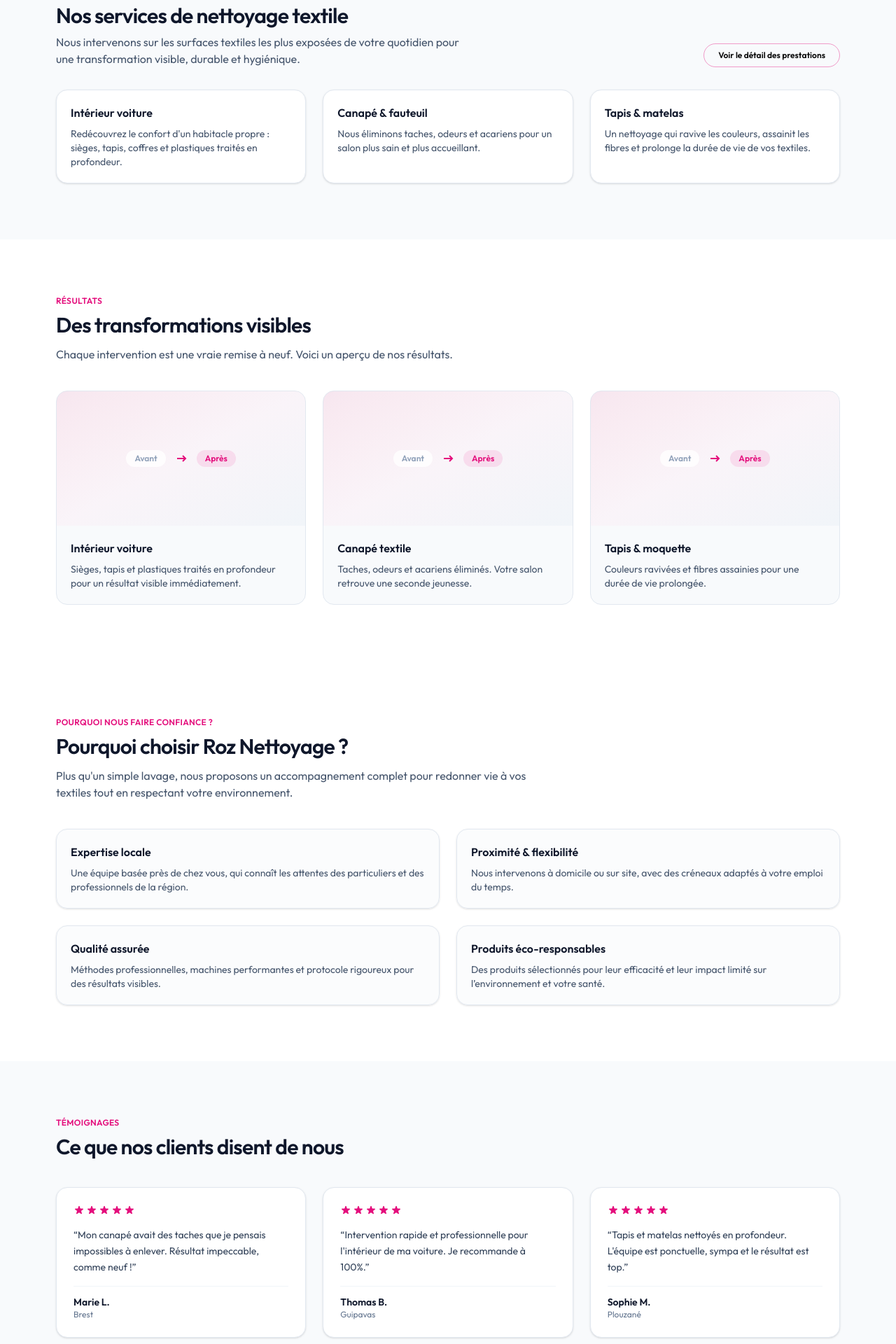
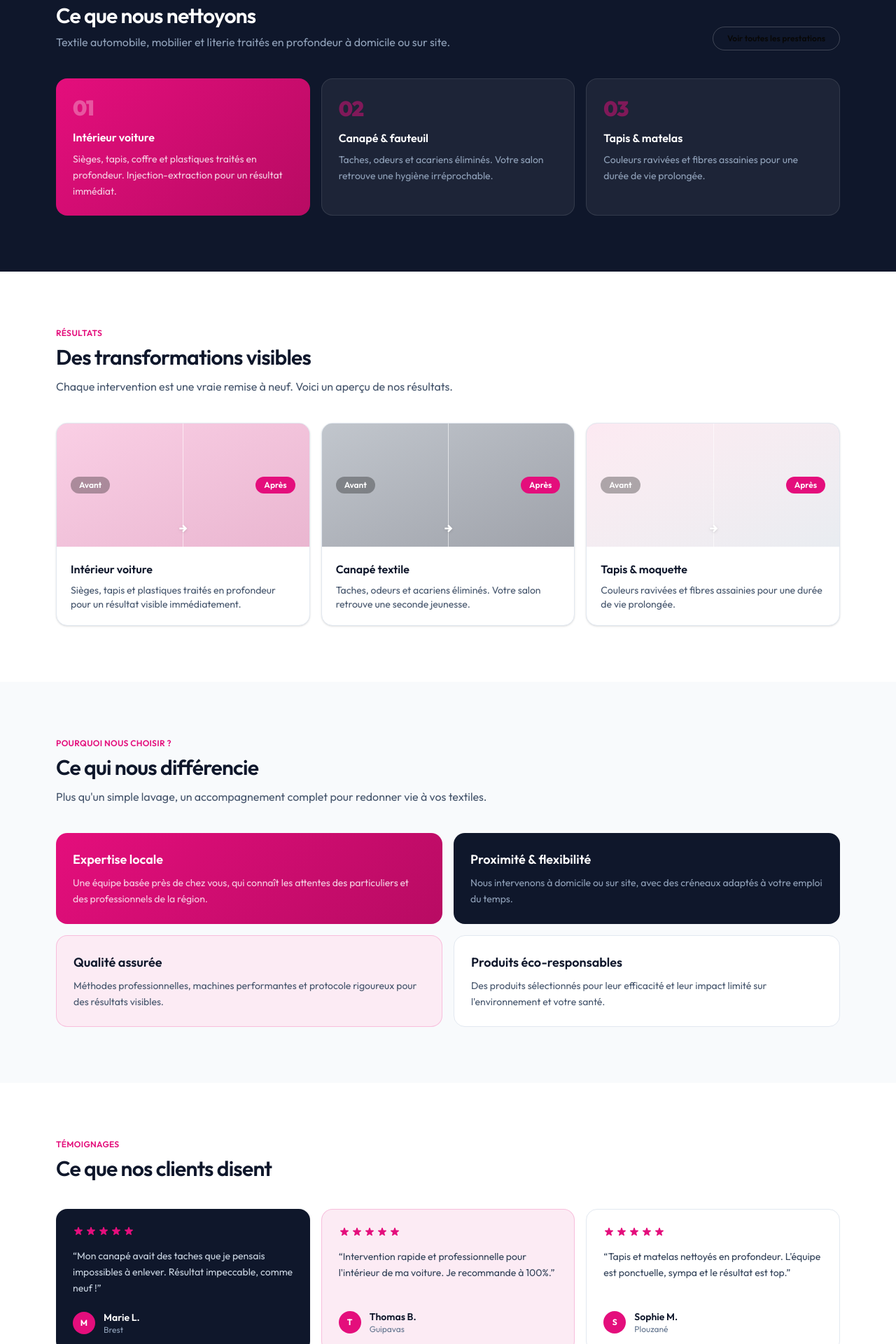
Before and after one commit to VictorQuilgars/2026_FULLSTACK_Quilgars_Victor, a Next.js app in the folder client/: page / in a window 1280 px wide. Shown: the part 840-2760 px from the top of the page at 70% size. Built offline with nearby package versions, Linux system fonts and the light colour scheme.

Commit message:
(ui): add better contrasts

```diff
--- a/client/components/marketing/before-after.tsx
+++ b/client/components/marketing/before-after.tsx
@@ -1,22 +1,25 @@
-export function BeforeAfter() {
 const transformations = [
   {
     title: "Intérieur voiture",
     description:
       "Sièges, tapis et plastiques traités en profondeur pour un résultat visible immédiatement.",
+    accentBg: "from-rose-primary/20 to-rose-strong/30",
   },
   {
     title: "Canapé textile",
     description:
       "Taches, odeurs et acariens éliminés. Votre salon retrouve une seconde jeunesse.",
+    accentBg: "from-slate-700/30 to-slate-900/40",
   },
   {
     title: "Tapis & moquette",
     description:
       "Couleurs ravivées et fibres assainies pour une durée de vie prolongée.",
+    accentBg: "from-rose-primary/10 to-slate-400/20",
   },
 ];
 
+export function BeforeAfter() {
   return (
     <section className="bg-white">
       <div className="mx-auto max-w-6xl px-4 py-16 md:py-20">
@@ -33,34 +36,36 @@
           </p>
         </header>
 
-        <div className="mt-10 grid gap-6 md:grid-cols-3">
+        <div className="mt-10 grid gap-4 md:grid-cols-3">
           {transformations.map((item) => (
             <article
               key={item.title}
-              className="group relative overflow-hidden rounded-2xl border border-slate-200 bg-slate-50"
+              className="group overflow-hidden rounded-2xl border border-slate-200 bg-white shadow-sm"
             >
-              {/* Placeholder for before/after images */}
-              <div className="relative h-48 bg-gradient-to-br from-rose-primary/10 via-rose-soft/40 to-slate-100">
-                <div className="absolute inset-0 flex items-center justify-center">
-                  <div className="flex items-center gap-3 text-sm text-slate-400">
-                    <span className="rounded-full bg-white/80 px-3 py-1 text-xs font-semibold">
+              {/* Placeholder avant/après */}
+              <div className={`relative h-44 bg-gradient-to-br ${item.accentBg}`}>
+                {/* Split line */}
+                <div className="absolute inset-y-0 left-1/2 w-px bg-white/60" />
+                <div className="absolute inset-0 flex items-center justify-between px-5">
+                  <span className="rounded-full bg-black/30 px-3 py-1 text-xs font-semibold text-white backdrop-blur-sm">
                     Avant
                   </span>
-                    <svg
-                      width="20"
-                      height="20"
-                      viewBox="0 0 20 20"
-                      fill="none"
-                      stroke="currentColor"
-                      strokeWidth="2"
-                      className="text-rose-primary"
-                    >
-                      <path d="M4 10h12M12 6l4 4-4 4" />
-                    </svg>
-                    <span className="rounded-full bg-rose-primary/10 px-3 py-1 text-xs font-semibold text-rose-primary">
+                  <span className="rounded-full bg-rose-primary px-3 py-1 text-xs font-semibold text-white">
                     Après
                   </span>
                 </div>
+                <div className="absolute bottom-3 left-1/2 -translate-x-1/2">
+                  <svg
+                    width="28"
+                    height="28"
+                    viewBox="0 0 24 24"
+                    fill="none"
+                    stroke="white"
+                    strokeWidth="2"
+                    className="drop-shadow"
+                  >
+                    <path d="M8 12h8M12 8l4 4-4 4" />
+                  </svg>
                 </div>
               </div>
               <div className="p-5">
--- a/client/components/marketing/services-overview.tsx
+++ b/client/components/marketing/services-overview.tsx
@@ -1,62 +1,79 @@
 import Link from "next/link";
 
-export function ServicesOverview() {
 const services = [
   {
     slug: "interieur-voiture",
+    number: "01",
     title: "Intérieur voiture",
     description:
-        "Redécouvrez le confort d'un habitacle propre : sièges, tapis, coffres et plastiques traités en profondeur.",
+      "Sièges, tapis, coffre et plastiques traités en profondeur. Injection-extraction pour un résultat immédiat.",
   },
   {
     slug: "canape-fauteuil",
+    number: "02",
     title: "Canapé & fauteuil",
     description:
-        "Nous éliminons taches, odeurs et acariens pour un salon plus sain et plus accueillant.",
+      "Taches, odeurs et acariens éliminés. Votre salon retrouve une hygiène irréprochable.",
   },
   {
     slug: "tapis-matelas",
+    number: "03",
     title: "Tapis & matelas",
     description:
-        "Un nettoyage qui ravive les couleurs, assainit les fibres et prolonge la durée de vie de vos textiles.",
+      "Couleurs ravivées et fibres assainies pour une durée de vie prolongée.",
   },
 ];
 
+export function ServicesOverview() {
   return (
-    <section className="bg-slate-50">
+    <section className="bg-slate-900">
       <div className="mx-auto max-w-6xl px-4 py-16 md:py-20">
         <header className="flex flex-col gap-4 md:flex-row md:items-end md:justify-between">
           <div>
             <p className="text-xs font-semibold uppercase tracking-wide text-rose-primary">
               Nos prestations
             </p>
-            <h2 className="mt-1 text-2xl font-semibold tracking-tight text-slate-900 md:text-3xl">
-              Nos services de nettoyage textile
+            <h2 className="mt-1 text-2xl font-semibold tracking-tight text-white md:text-3xl">
+              Ce que nous nettoyons
             </h2>
-            <p className="mt-2 max-w-xl text-sm text-slate-600 md:text-base">
-              Nous intervenons sur les surfaces textiles les plus exposées de
-              votre quotidien pour une transformation visible, durable et
-              hygiénique.
+            <p className="mt-2 max-w-xl text-sm text-slate-400 md:text-base">
+              Textile automobile, mobilier et literie traités en profondeur à
+              domicile ou sur site.
             </p>
           </div>
           <Link
             href="/particuliers"
-            className="mt-2 inline-flex items-center justify-center rounded-full border border-rose-primary/40 px-5 py-2 text-xs font-semibold text-rose-primary hover:bg-rose-gradient hover:text-white md:mt-0 transition"
+            className="inline-flex items-center justify-center rounded-full border border-white/20 px-5 py-2 text-xs font-semibold text-white transition hover:bg-white hover:text-slate-900 md:mt-0"
           >
-            Voir le détail des prestations
+            Voir toutes les prestations
           </Link>
         </header>
 
-        <div className="mt-8 grid gap-6 md:grid-cols-3">
-          {services.map((service) => (
+        <div className="mt-10 grid gap-4 md:grid-cols-3">
+          {services.map((service, i) => (
             <article
               key={service.slug}
-              className="flex flex-col rounded-2xl border border-slate-200 bg-white p-5 shadow-sm"
+              className={`flex flex-col rounded-2xl p-6 ${
+                i === 0
+                  ? "bg-rose-gradient"
+                  : "border border-white/10 bg-white/[0.06]"
+              }`}
             >
-              <h3 className="text-base font-semibold text-slate-900">
+              <span
+                className={`text-3xl font-black tracking-tighter ${
+                  i === 0 ? "text-white/30" : "text-rose-primary/50"
+                }`}
+              >
+                {service.number}
+              </span>
+              <h3 className="mt-3 text-base font-semibold text-white">
                 {service.title}
               </h3>
-              <p className="mt-2 text-xs text-slate-600 md:text-sm">
+              <p
+                className={`mt-2 flex-1 text-sm leading-relaxed ${
+                  i === 0 ? "text-white/80" : "text-slate-400"
+                }`}
+              >
                 {service.description}
               </p>
             </article>
--- a/client/components/marketing/testimonials.tsx
+++ b/client/components/marketing/testimonials.tsx
@@ -1,67 +1,83 @@
-export function Testimonials() {
 const reviews = [
   {
     name: "Marie L.",
     location: "Brest",
     text: "Mon canapé avait des taches que je pensais impossibles à enlever. Résultat impeccable, comme neuf !",
-      rating: 5,
+    style: "bg-slate-900",
+    textColor: "text-slate-300",
+    nameColor: "text-white",
+    locationColor: "text-slate-400",
+    starColor: "text-rose-primary",
   },
   {
     name: "Thomas B.",
     location: "Guipavas",
     text: "Intervention rapide et professionnelle pour l'intérieur de ma voiture. Je recommande à 100%.",
-      rating: 5,
+    style: "bg-rose-soft border border-rose-primary/20",
+    textColor: "text-slate-700",
+    nameColor: "text-slate-900",
+    locationColor: "text-slate-500",
+    starColor: "text-rose-primary",
   },
   {
     name: "Sophie M.",
     location: "Plouzané",
     text: "Tapis et matelas nettoyés en profondeur. L'équipe est ponctuelle, sympa et le résultat est top.",
-      rating: 5,
+    style: "bg-white border border-slate-200",
+    textColor: "text-slate-700",
+    nameColor: "text-slate-900",
+    locationColor: "text-slate-500",
+    starColor: "text-rose-primary",
   },
 ];
 
+const StarIcon = () => (
+  <svg width="16" height="16" viewBox="0 0 20 20" fill="currentColor">
+    <path d="M9.049 2.927c.3-.921 1.603-.921 1.902 0l1.07 3.292a1 1 0 00.95.69h3.462c.969 0 1.371 1.24.588 1.81l-2.8 2.034a1 1 0 00-.364 1.118l1.07 3.292c.3.921-.755 1.688-1.54 1.118l-2.8-2.034a1 1 0 00-1.175 0l-2.8 2.034c-.784.57-1.838-.197-1.539-1.118l1.07-3.292a1 1 0 00-.364-1.118L2.98 8.72c-.783-.57-.38-1.81.588-1.81h3.461a1 1 0 00.951-.69l1.07-3.292z" />
+  </svg>
+);
+
+export function Testimonials() {
   return (
-    <section className="bg-slate-50">
+    <section className="bg-white">
       <div className="mx-auto max-w-6xl px-4 py-16 md:py-20">
         <header className="max-w-2xl">
           <p className="text-xs font-semibold uppercase tracking-wide text-rose-primary">
             Témoignages
           </p>
           <h2 className="mt-2 text-2xl font-semibold tracking-tight text-slate-900 md:text-3xl">
-            Ce que nos clients disent de nous
+            Ce que nos clients disent
           </h2>
         </header>
 
-        <div className="mt-10 grid gap-6 md:grid-cols-3">
+        <div className="mt-10 grid gap-4 md:grid-cols-3">
           {reviews.map((review) => (
             <article
               key={review.name}
-              className="flex flex-col rounded-2xl border border-slate-200 bg-white p-6 shadow-sm"
+              className={`flex flex-col rounded-2xl p-6 ${review.style}`}
             >
-              {/* Stars */}
-              <div className="flex gap-0.5 text-rose-primary">
-                {Array.from({ length: review.rating }).map((_, i) => (
-                  <svg
-                    key={i}
-                    width="16"
-                    height="16"
-                    viewBox="0 0 20 20"
-                    fill="currentColor"
-                  >
-                    <path d="M9.049 2.927c.3-.921 1.603-.921 1.902 0l1.07 3.292a1 1 0 00.95.69h3.462c.969 0 1.371 1.24.588 1.81l-2.8 2.034a1 1 0 00-.364 1.118l1.07 3.292c.3.921-.755 1.688-1.54 1.118l-2.8-2.034a1 1 0 00-1.175 0l-2.8 2.034c-.784.57-1.838-.197-1.539-1.118l1.07-3.292a1 1 0 00-.364-1.118L2.98 8.72c-.783-.57-.38-1.81.588-1.81h3.461a1 1 0 00.951-.69l1.07-3.292z" />
-                  </svg>
+              <div className={`flex gap-0.5 ${review.starColor}`}>
+                {Array.from({ length: 5 }).map((_, i) => (
+                  <StarIcon key={i} />
                 ))}
               </div>
 
-              <blockquote className="mt-4 flex-1 text-sm text-slate-700 leading-relaxed">
+              <blockquote className={`mt-4 flex-1 text-sm leading-relaxed ${review.textColor}`}>
                 &ldquo;{review.text}&rdquo;
               </blockquote>
 
-              <div className="mt-4 border-t border-slate-100 pt-3">
-                <p className="text-sm font-semibold text-slate-900">
+              <div className="mt-5 flex items-center gap-3">
+                <div className="grid h-8 w-8 place-items-center rounded-full bg-rose-primary text-xs font-bold text-white">
+                  {review.name[0]}
+                </div>
+                <div>
+                  <p className={`text-sm font-semibold ${review.nameColor}`}>
                     {review.name}
                   </p>
-                <p className="text-xs text-slate-500">{review.location}</p>
+                  <p className={`text-xs ${review.locationColor}`}>
+                    {review.location}
+                  </p>
+                </div>
               </div>
             </article>
           ))}
--- a/client/components/marketing/why-choose-us.tsx
+++ b/client/components/marketing/why-choose-us.tsx
@@ -1,54 +1,62 @@
-export function WhyChooseUs() {
 const items = [
   {
     title: "Expertise locale",
     description:
       "Une équipe basée près de chez vous, qui connaît les attentes des particuliers et des professionnels de la région.",
+    style: "bg-rose-gradient",
+    titleColor: "text-white",
+    textColor: "text-white/80",
   },
   {
     title: "Proximité & flexibilité",
     description:
       "Nous intervenons à domicile ou sur site, avec des créneaux adaptés à votre emploi du temps.",
+    style: "bg-slate-900",
+    titleColor: "text-white",
+    textColor: "text-slate-400",
   },
   {
     title: "Qualité assurée",
     description:
       "Méthodes professionnelles, machines performantes et protocole rigoureux pour des résultats visibles.",
+    style: "bg-rose-soft border border-rose-primary/20",
+    titleColor: "text-slate-900",
+    textColor: "text-slate-600",
   },
   {
     title: "Produits éco-responsables",
     description:
-        "Des produits sélectionnés pour leur efficacité et leur impact limité sur l’environnement et votre santé.",
+      "Des produits sélectionnés pour leur efficacité et leur impact limité sur l'environnement et votre santé.",
+    style: "bg-white border border-slate-200",
+    titleColor: "text-slate-900",
+    textColor: "text-slate-600",
   },
 ];
 
+export function WhyChooseUs() {
   return (
-    <section className="bg-white">
+    <section className="bg-slate-50">
       <div className="mx-auto max-w-6xl px-4 py-16 md:py-20">
         <header className="max-w-2xl">
           <p className="text-xs font-semibold uppercase tracking-wide text-rose-primary">
-            Pourquoi nous faire confiance ?
+            Pourquoi nous choisir ?
           </p>
           <h2 className="mt-2 text-2xl font-semibold tracking-tight text-slate-900 md:text-3xl">
-            Pourquoi choisir Roz Nettoyage ?
+            Ce qui nous différencie
           </h2>
           <p className="mt-3 text-sm text-slate-600 md:text-base">
-            Plus qu&apos;un simple lavage, nous proposons un accompagnement
-            complet pour redonner vie à vos textiles tout en respectant votre
-            environnement.
+            Plus qu&apos;un simple lavage, un accompagnement complet pour
+            redonner vie à vos textiles.
           </p>
         </header>
 
-        <div className="mt-10 grid gap-6 md:grid-cols-2">
+        <div className="mt-10 grid gap-4 sm:grid-cols-2">
           {items.map((item) => (
-            <article
-              key={item.title}
-              className="rounded-2xl border border-slate-200 bg-slate-50/60 p-5 shadow-sm"
-            >
-              <h3 className="text-sm font-semibold text-slate-900 md:text-base">
+            <article key={item.title} className={`rounded-2xl p-6 ${item.style}`}>
+              <h3 className={`text-base font-semibold md:text-lg ${item.titleColor}`}>
                 {item.title}
               </h3>
-              <p className="mt-2 text-xs text-slate-600 md:text-sm">
+              <p className={`mt-2 text-sm leading-relaxed ${item.textColor}`}>
                 {item.description}
               </p>
             </article>
```
Lines whose indentation alone changed are shown as unchanged.
